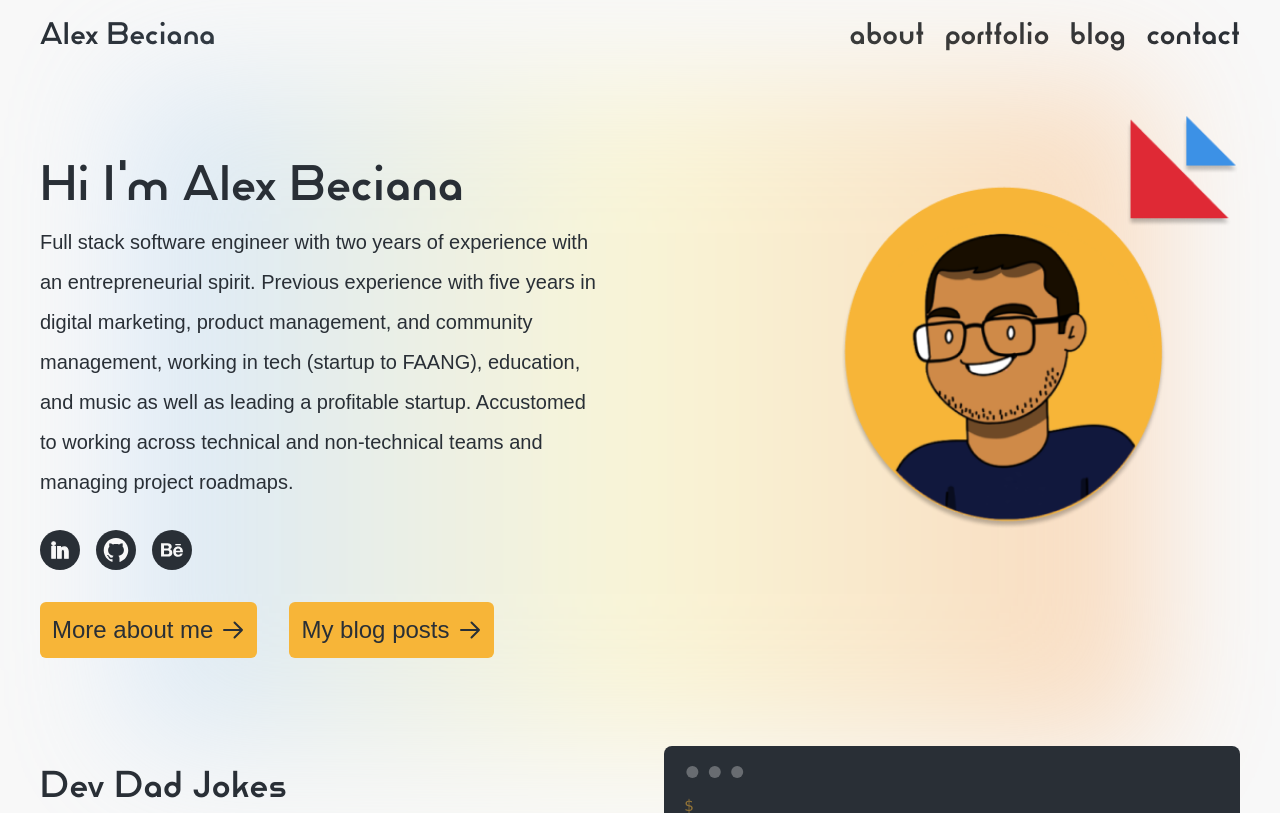
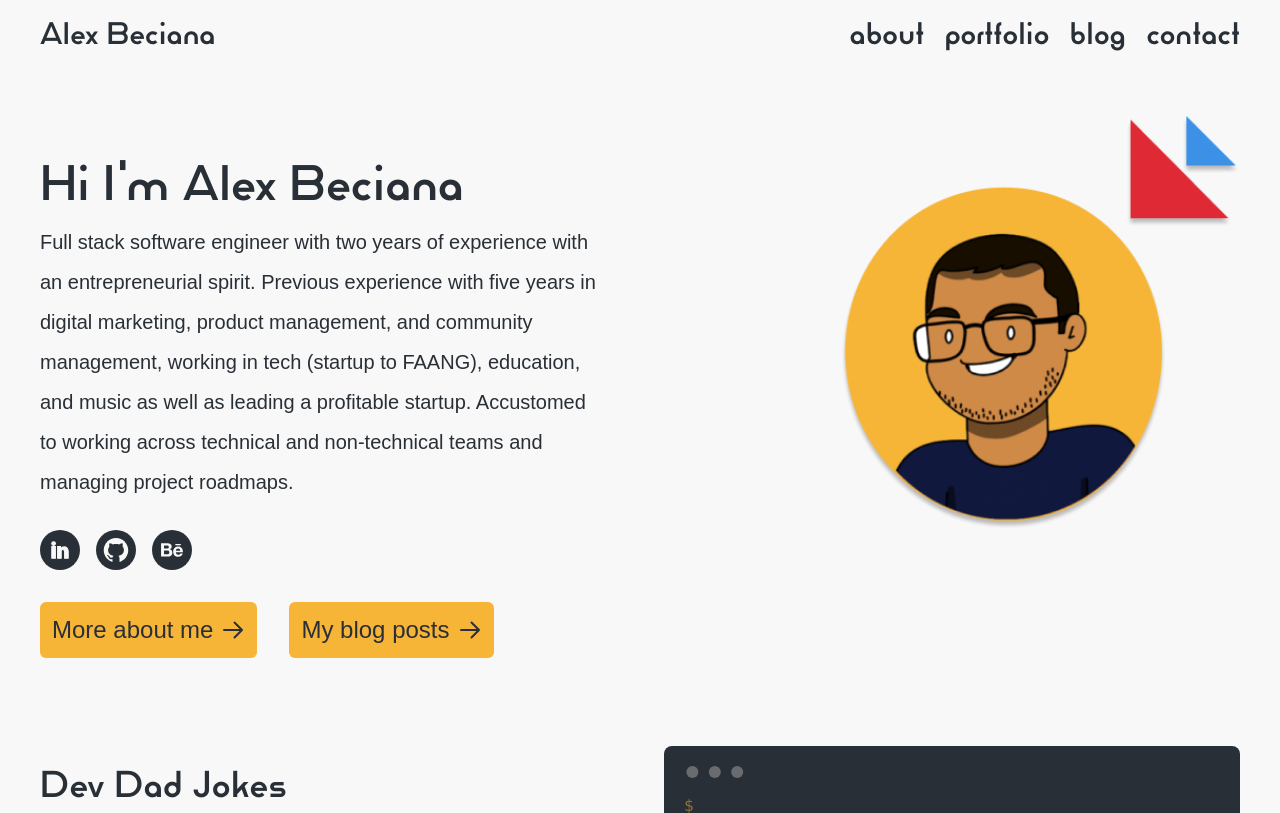
Before and after one commit to abeciana1/abeciana1-portfolio-site, a Next.js app: page / in a window 1280 px wide. Shown: the top 813 px of the page. Built offline with nearby package versions, Linux system fonts and the light colour scheme.

Commit message:
Temp remove bg gradient

```diff
--- a/components/sections/index.tsx
+++ b/components/sections/index.tsx
@@ -93,10 +93,10 @@ export const HeroSectionWithLinkGradientBG = ({
     return (
         <>
             <section className="flex justify-center">
-                <div className={cx("z-0 absolute object-cover lg:top-20 text-center blur-3xl opacity-30 h-5/6 max-h-screen w-screen max-w-5xl rounded-3xl", {
+                {/* <div className={cx("z-0 absolute object-cover lg:top-20 text-center blur-3xl opacity-30 h-5/6 max-h-screen w-screen max-w-5xl rounded-3xl", {
                     [gradientClass]: gradientClass
                 })}>
-                </div>
+                </div> */}
             </section>
             <section
                 className={cx("lg:pt-8 flex flex-col lg:grid lg:grid-cols-2 gap-20 justify-items-center item-stretch", {
```
